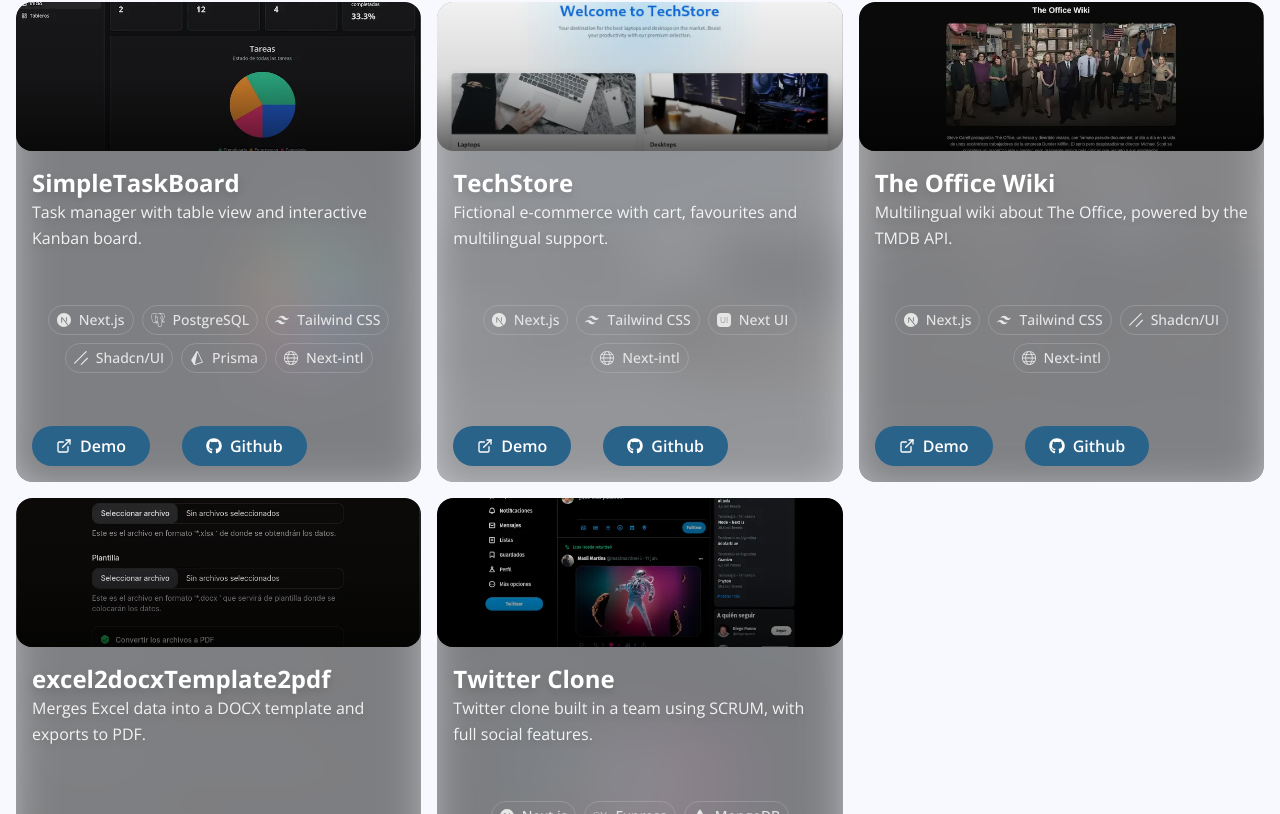
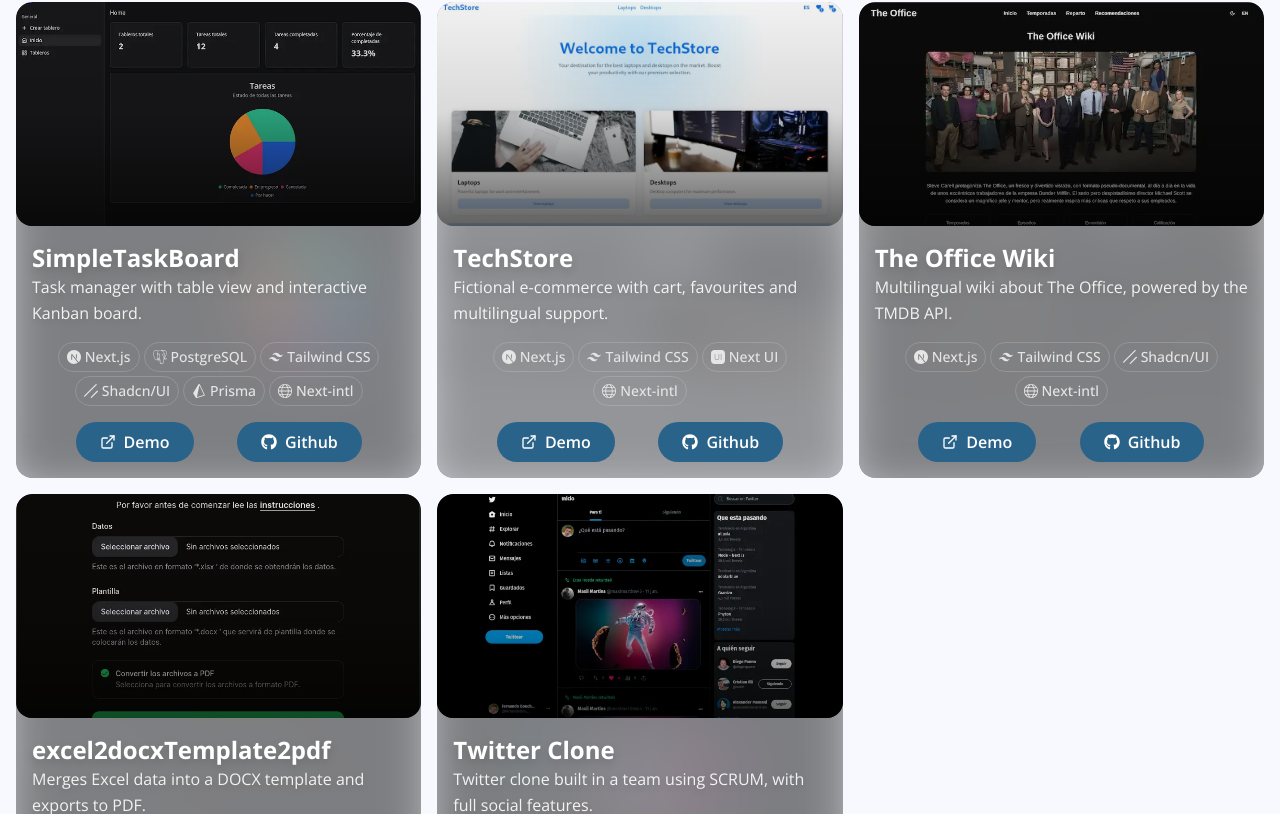
Before and after one commit to fernandobouchet/fernandobouchet.github.io, a Next.js app: page / in a window 1280 px wide. Shown: the part 966-1780 px from the top of the page. Built offline with nearby package versions, Linux system fonts and the light colour scheme.

Commit message:
feat: update 'projects' cards

```diff
--- a/components/projects/card/project-card.tsx
+++ b/components/projects/card/project-card.tsx
@@ -53,7 +53,7 @@ const ProjectCard = ({ project }: Props) => {
         <div className="absolute inset-0 bg-gradient-to-t from-black/60 via-black/10 to-transparent dark:from-black/70 dark:via-black/20 dark:to-transparent" />
       </div>
 
-      <div className="relative z-10 p-4 h-full flex flex-col">
+      <div className="relative z-10 p-4 flex flex-col flex-1 justify-between">
         <div>
           <h3 className="text-2xl font-bold text-white drop-shadow-lg">
             {title}
@@ -63,14 +63,11 @@ const ProjectCard = ({ project }: Props) => {
           </p>
         </div>
         <ProjectTechBadge techstack={techstack} />
-        <div className="flex gap-8 mt-auto">
-          {demo && (
-            <ButtonLink link={demo} icon={<LuExternalLink />}>
-              Demo
-            </ButtonLink>
-          )}
-
-          {github && <ButtonGithub link={github}>Github</ButtonGithub>}
+        <div className="flex justify-evenly mt-auto">
+          <ButtonLink link={demo} icon={<LuExternalLink />}>
+            Demo
+          </ButtonLink>
+          <ButtonGithub link={github}>Github</ButtonGithub>
         </div>
       </div>
     </motion.div>
--- a/components/projects/card/project-tech-badge.tsx
+++ b/components/projects/card/project-tech-badge.tsx
@@ -42,7 +42,7 @@ const ProjectTechBadge = ({ techstack, length }: Props) => {
   );
 
   return (
-    <div className="flex flex-wrap py-4 mt-auto gap-2 justify-center">
+    <div className="flex flex-wrap py-4 mt-auto gap-1 justify-center">
       {cardIcons.slice(0, length).map((item) => (
         <Badge key={item.id} text={item.tech.title} icon={item.tech.icon} />
       ))}
--- a/components/ui/badge.tsx
+++ b/components/ui/badge.tsx
@@ -9,9 +9,9 @@ interface Props {
 const Badge = ({ text, className, icon }: Props) => {
   return (
     <div
-      className={`flex min-w-fit items-center gap-2 px-2 py-1 rounded-full font-medium text-xs lg:text-sm whitespace-nowrap border border-neutral-200/20 dark:border-neutral-300/20 text-neutral-200 dark:text-neutral-300 ${className}`}
+      className={`flex min-w-fit items-center px-2 py-1 rounded-full font-medium text-xs lg:text-sm whitespace-nowrap border border-neutral-200/20 dark:border-neutral-300/20 text-neutral-200 dark:text-neutral-300 ${className}`}
     >
-      <span className="flex items-center gap-2">
+      <span className="flex items-center gap-1">
         {icon}
         {text}
       </span>
```
